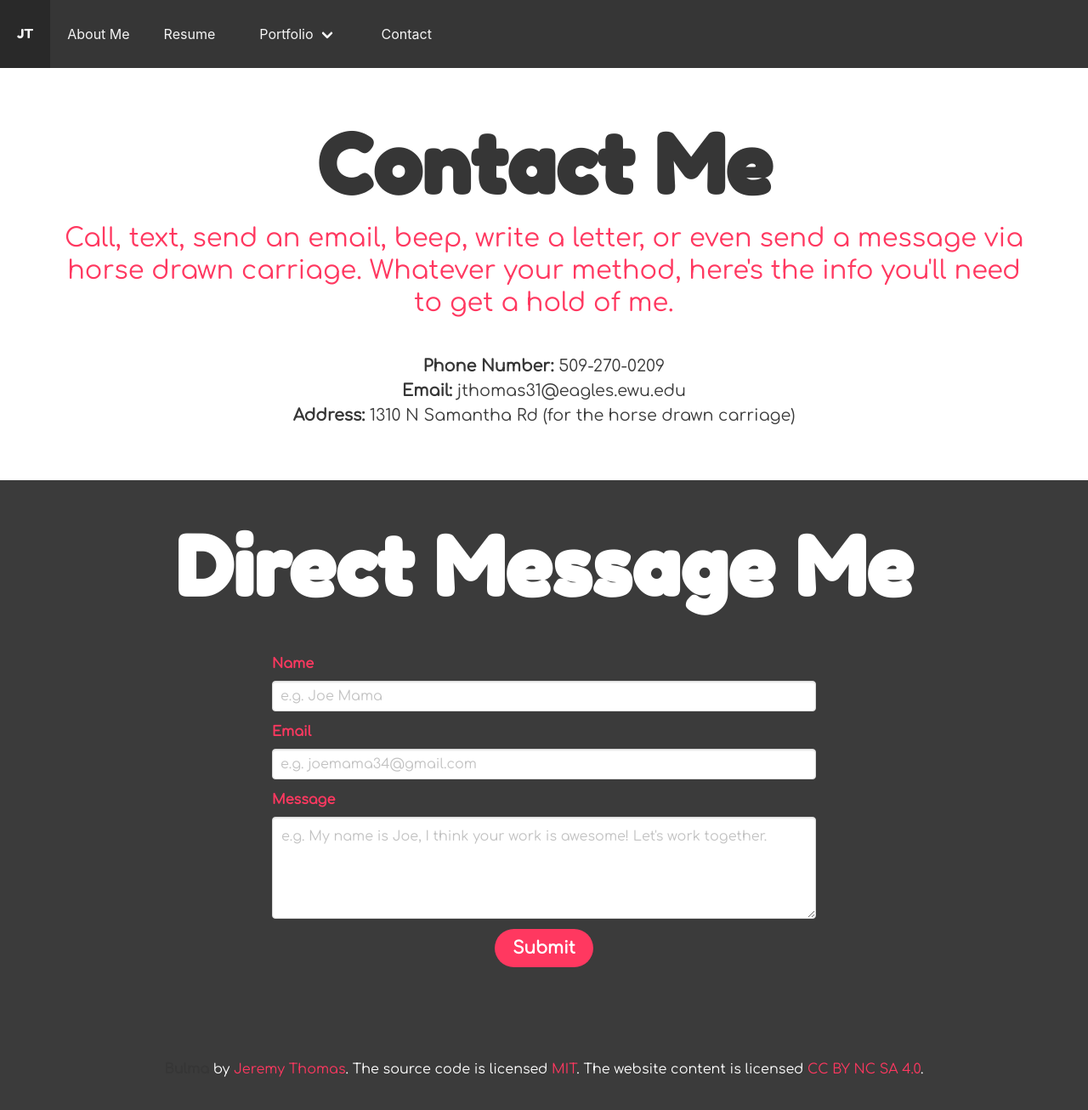
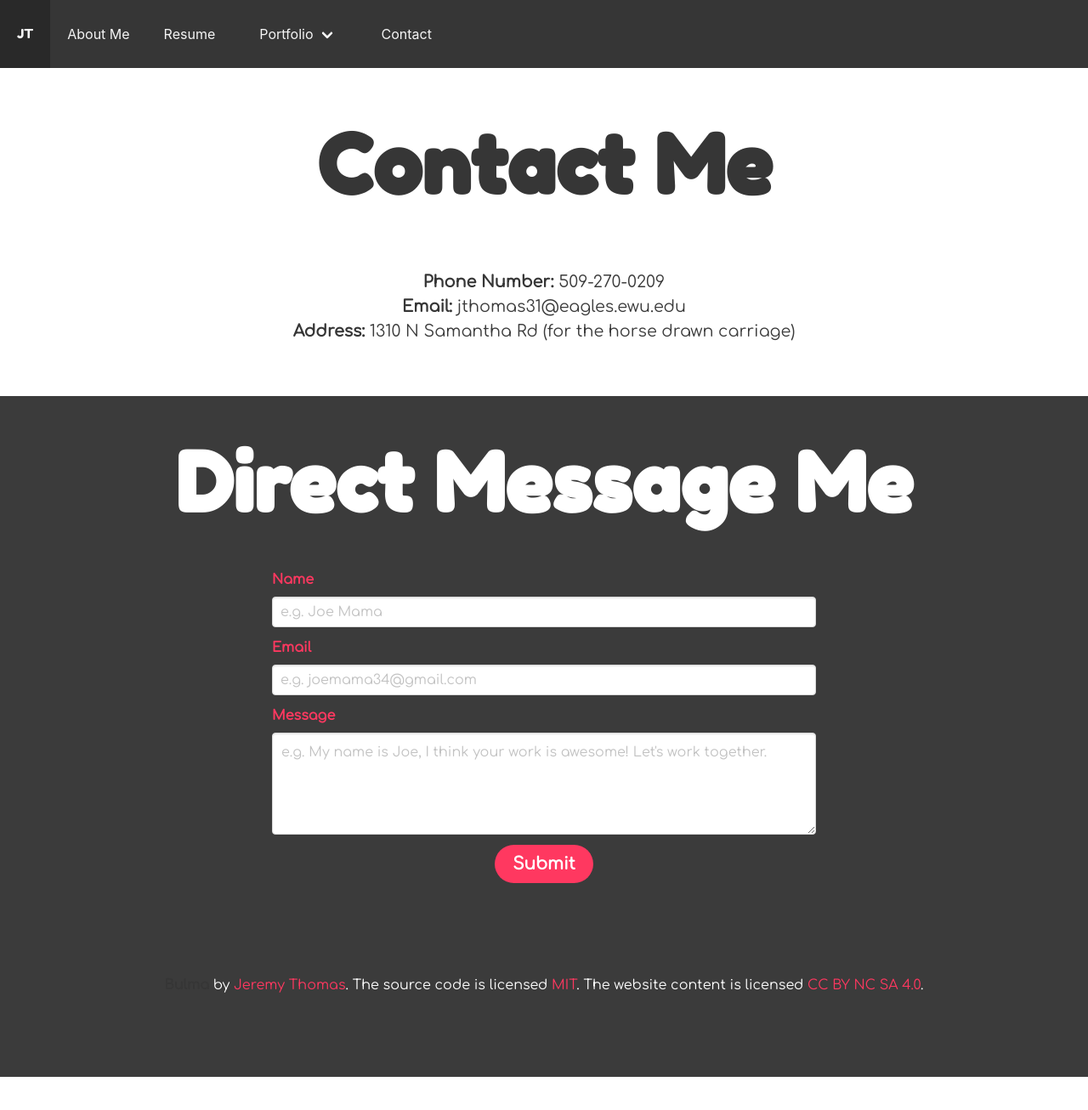
Before and after one commit to Jthom0223/joshuat.online, a Jekyll site: the page built from contact.markdown, in a window 1280 px wide and 1366 px high. Shown: the top 1306 px of the window at 85% size. Built offline with Jekyll 4.4.1, drawn with Linux system fonts in a browser that asks for light colours; nearby versions of some CDN libraries.

Commit message:
Updated Contact

```diff
--- a/contact.markdown
+++ b/contact.markdown
@@ -4,8 +4,5 @@ date: 2018-05-09 22:33:00 Z
 phone-number: 509-270-0209
 email: jthomas31@eagles.ewu.edu
 address: 1310 N Samantha Rd (for the horse drawn carriage)
-pull: Call, text, send an email, beep, write a letter, or even send a message via
-  horse drawn carriage. Whatever your method, here's the info you'll need to get a
-  hold of me.
 layout: contact
 ---
```
